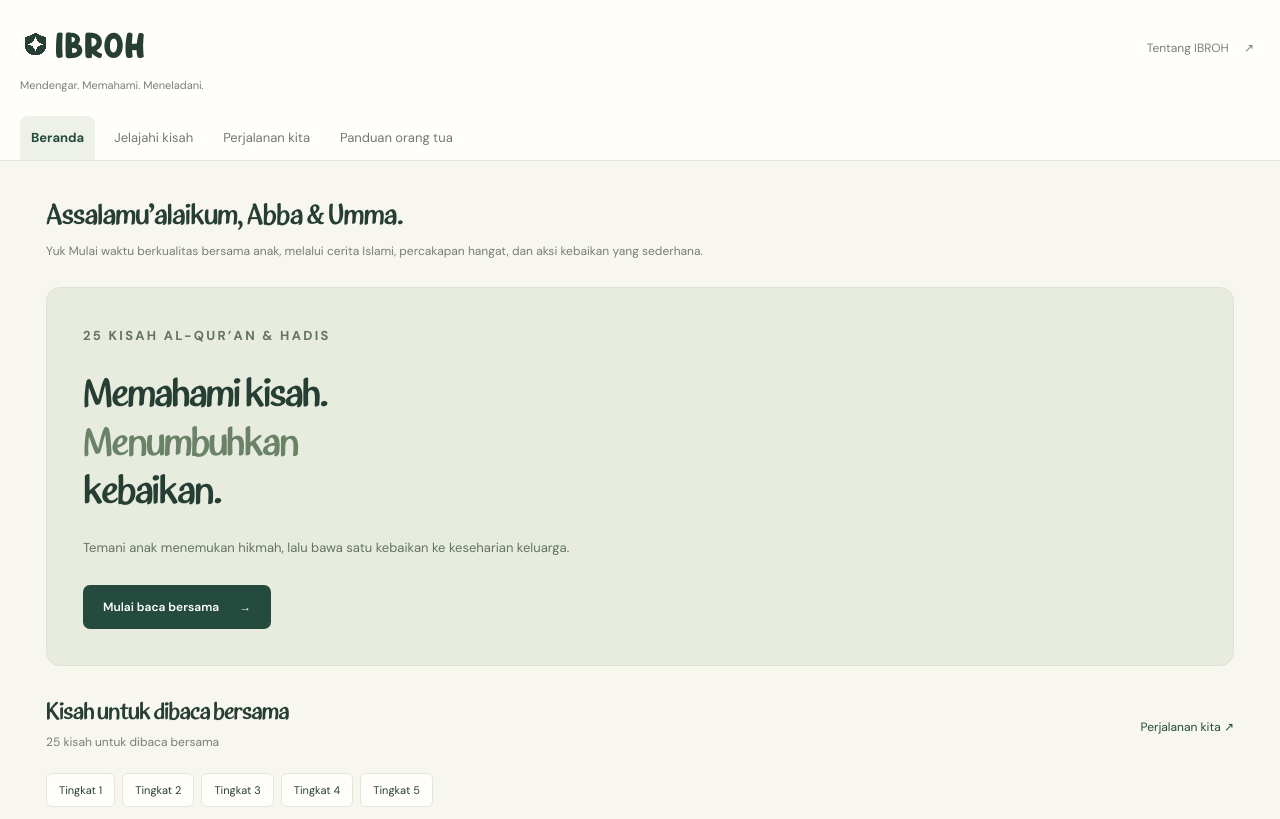
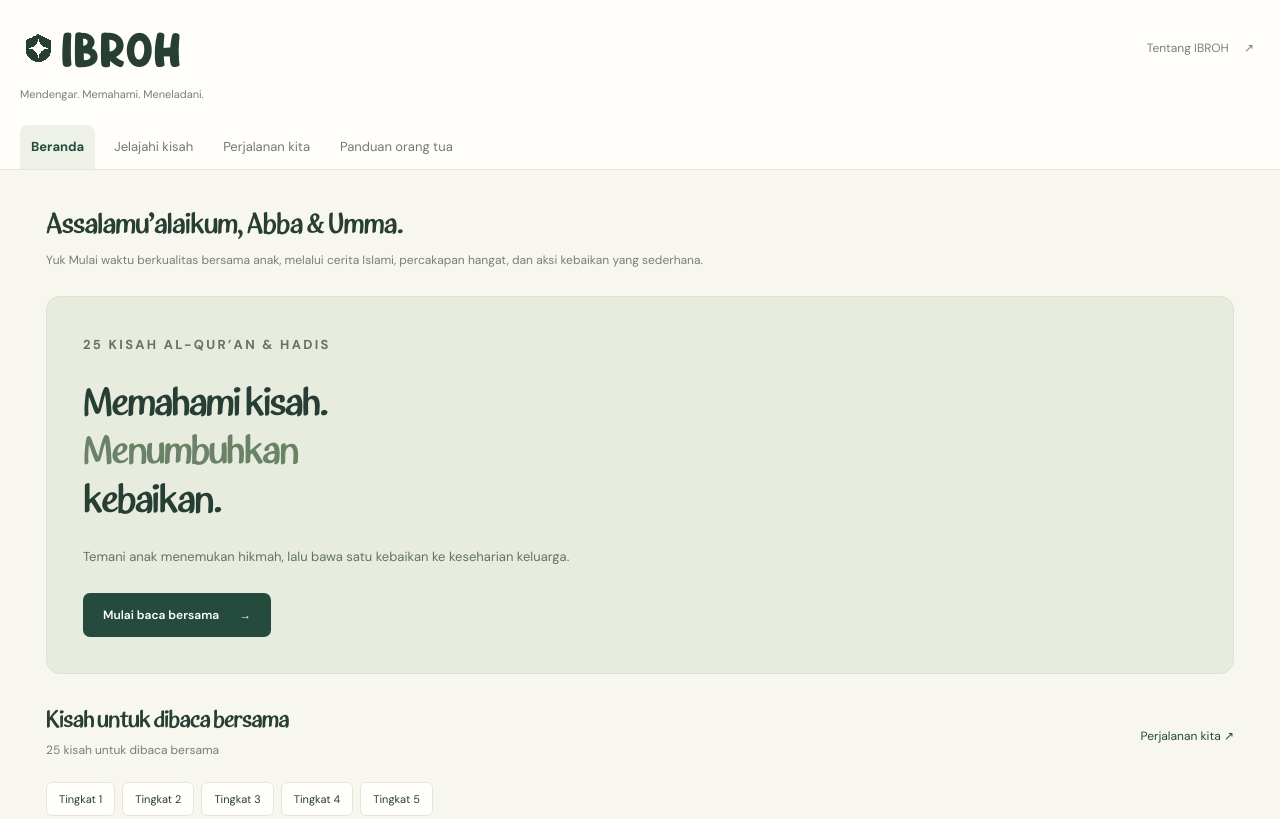
Before and after one commit to teguhbadru/25-kisah-Al-Qur-an-dan-hadis, a plain HTML site: page ibroh/index.html in a window 1280 px wide. Shown: the top 819 px of the page. Drawn offline with Linux system fonts and the light colour scheme.

Commit message:
Enlarge IBROH brand to balance its tagline

```diff
--- a/ibroh/style.css
+++ b/ibroh/style.css
@@ -73,3 +73,8 @@
 .brand-sub{position:static;max-width:none;margin:8px 0 0;text-align:left;white-space:nowrap}
 .sidebar>.about-button{position:absolute;top:32px;right:max(20px,calc((100vw - 1278px)/2));min-height:32px;color:var(--muted)}
 @media(max-width:1160px){.sidebar>.about-button{top:24px;right:20px}}
+
+/* Balance the brand size with the tagline beneath it. */
+.brand{font-size:46px;line-height:1.15;width:max-content}
+.brand-icon{width:38px;height:38px}
+@media(max-width:1160px){.brand{font-size:40px}.brand-icon{width:34px;height:34px}}
```
